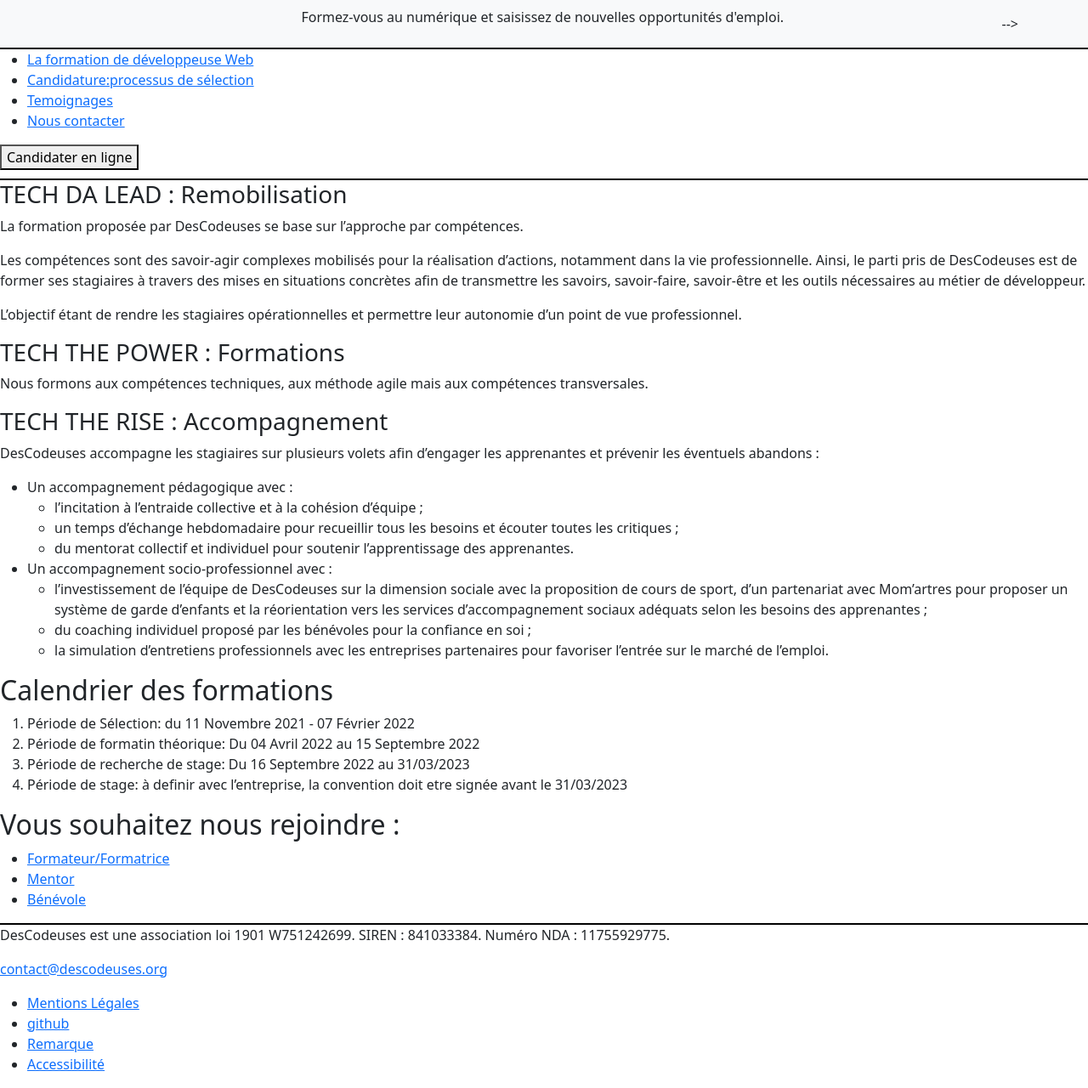
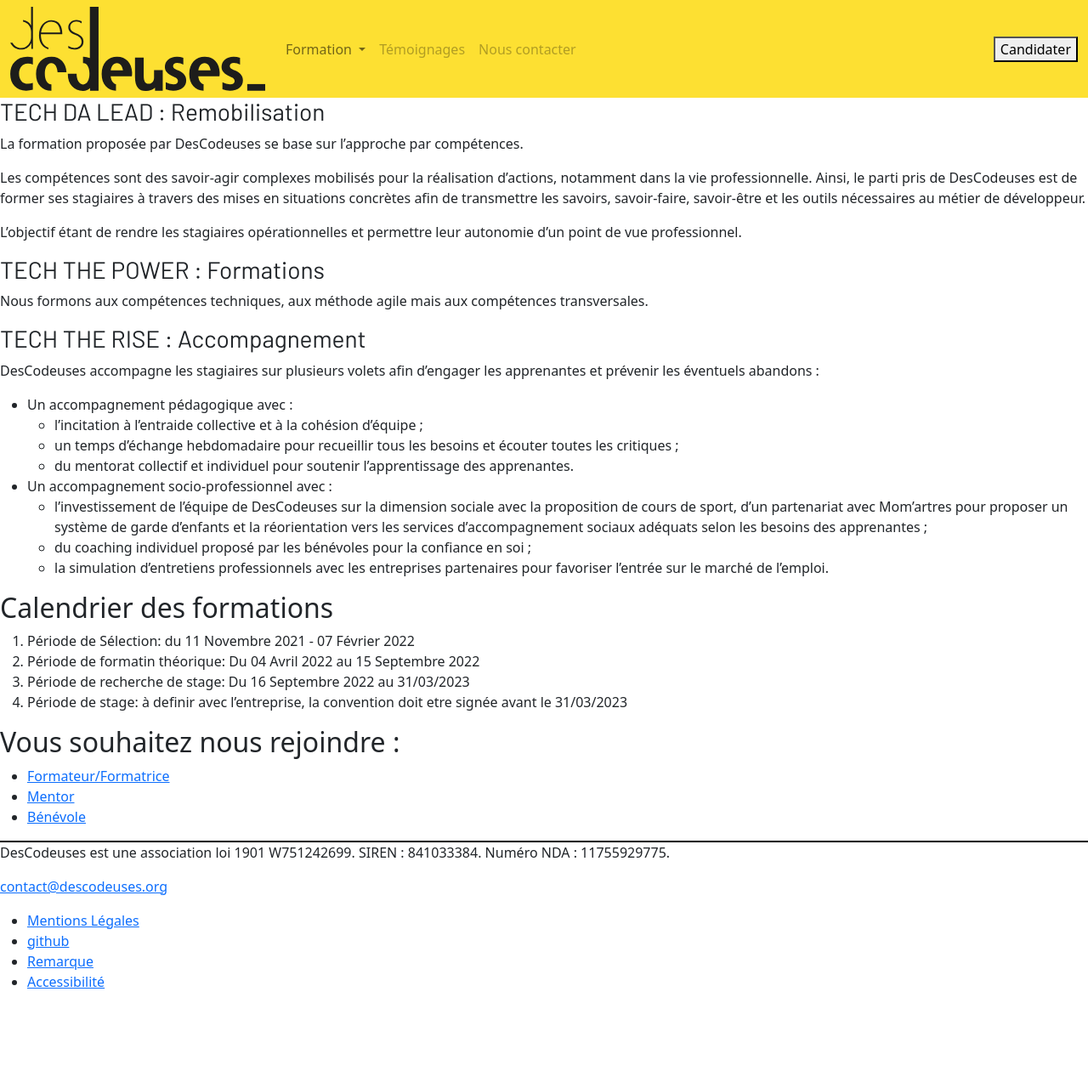
Before and after one commit to descodeuses/descodeuses.github.io, a Jekyll site: the page built from index.md, in a window 1280 px wide. Shown: the whole page at 85% size. Built offline with Jekyll 4.4.1, drawn with Linux system fonts in a browser that asks for light colours; after the commit the page ends 1183 px from its top, so only the background shows below that.

Commit message:
ajout nav bar au header

```diff
--- a/_layouts/default.html
+++ b/_layouts/default.html
@@ -12,29 +12,48 @@
     <link href="https://cdn.jsdelivr.net/npm/bootstrap@5.1.3/dist/css/bootstrap.min.css" rel="stylesheet" integrity="sha384-1BmE4kWBq78iYhFldvKuhfTAU6auU8tT94WrHftjDbrCEXSU1oBoqyl2QvZ6jIW3" crossorigin="anonymous">
   </head>
   <body>
+    <!------------------------------------- HEADER ------------------------------------------------------->
+
     <header>
-      <nav class="navbar navbar-light bg-light">
-        <div class="container">
-          <a class="navbar-brand" href="#">
-            <img src="/assets/images/logoDescodeuses.svg" alt="Logo DesCodeuses">
-          </a>
-          <p>Formez-vous au numérique et saisissez de nouvelles opportunités d'emploi.</p> -->
+      <nav class="navbar navbar-expand-lg navbar-light">
+        <div class="container-fluid">
+          <div class="containerHeader">
+            <a class="navbar-brand" href="#">
+              <img id="logoDescodeuses" class="img-fluid" src="assets/images/logoDescodeuses.svg" alt="" width="100%" height="100">
+            </a>
+          </div>
+            <button class="navbar-toggler" type="button" data-bs-toggle="collapse" data-bs-target="#navbarSupportedContent" aria-controls="navbarSupportedContent" aria-expanded="false" aria-label="Toggle navigation">
+            <span class="navbar-toggler-icon"></span>
+          </button>
+          <div class="collapse navbar-collapse" id="navbarSupportedContent">
+            <ul class="navbar-nav me-auto mb-2 mb-lg-0">
+              <!-- <li class="nav-item">
+                <a class="nav-link active" aria-current="page" href="#">A propos</a>
+              </li> -->
+              <li class="nav-item dropdown">
+                <a class="nav-link dropdown-toggle" href="#" id="navbarDropdown" role="button" data-bs-toggle="dropdown" aria-expanded="false">
+                  Formation
+                </a>
+                <ul class="dropdown-menu" aria-labelledby="navbarDropdown">
+                  <li><a class="dropdown-item" href="/formation">Developpement Web</a></li>
+                  <li><a class="dropdown-item" href="/selection/processus">Le processus de recrutement</a></li>
+                </ul>
+              </li>
+              <li class="nav-item">
+                <a class="nav-link disabled">Témoignages</a>
+              </li>
+              <li class="nav-item">
+                <a class="nav-link disabled">Nous contacter</a>
+              </li>
+            </ul>
+            <form action="https://docs.google.com/forms/d/e/1FAIpQLSfTA-C1Tjmpd9Xyr98w13FLg_wLgT0HAzf8gEVIgw2krHyyEQ/viewform?usp=sf_link" target="_blank">
+              <button type="button" id="btnApply">Candidater</button>
+            </form>
+          </div>
         </div>
       </nav>
   </header>
-
-    <nav class="menu">
-      <ul>
-        <li><a href="/formation">La formation de développeuse Web</a></li>
-        <li><a href="/selection/processus">Candidature:processus de sélection</a></li>
-        <li><a href="/temoignages/">Temoignages</a></li>
-        <li><a href="/contacts/contacts.html">Nous contacter</a></li>
-      </ul>
-
-      <form action="https://docs.google.com/forms/d/e/1FAIpQLSfTA-C1Tjmpd9Xyr98w13FLg_wLgT0HAzf8gEVIgw2krHyyEQ/viewform?usp=sf_link" target="_blank">
-        <button type="submit">Candidater en ligne</button>
-      </form>
-    </nav>
+  <!------------------------------------- FIN HEADER ------------------------------------------------------->
 
     <main>
       {{ content }}
--- a/assets/css/styles.css
+++ b/assets/css/styles.css
@@ -4,23 +4,28 @@
 font-family: 'Roboto', sans-serif;
 }
 
-#title-id{
+h3{
 font-family: 'Barlow', sans-serif;
-/* font-size: 155px; */
+font-size: 155px;
 }
 
-/* font-family: 'Barlow', sans-serif; */
+nav{
+background-color: #FDE032;
+}
 
-nav{
-border-bottom: 2px solid rgb(0, 0, 0);
-padding-bottom: 10px;
+.containerHeader{
+margin-left: 0 !important;
+margin-right: 0 !important;
+}
+
+#logoDescodeuses{
+  width: 300px;
 }
 
 footer{
   border-top: 2px solid rgb(0, 0, 0);
 }
 
-
 .calendrier{
 width: 80%;
 }
```
